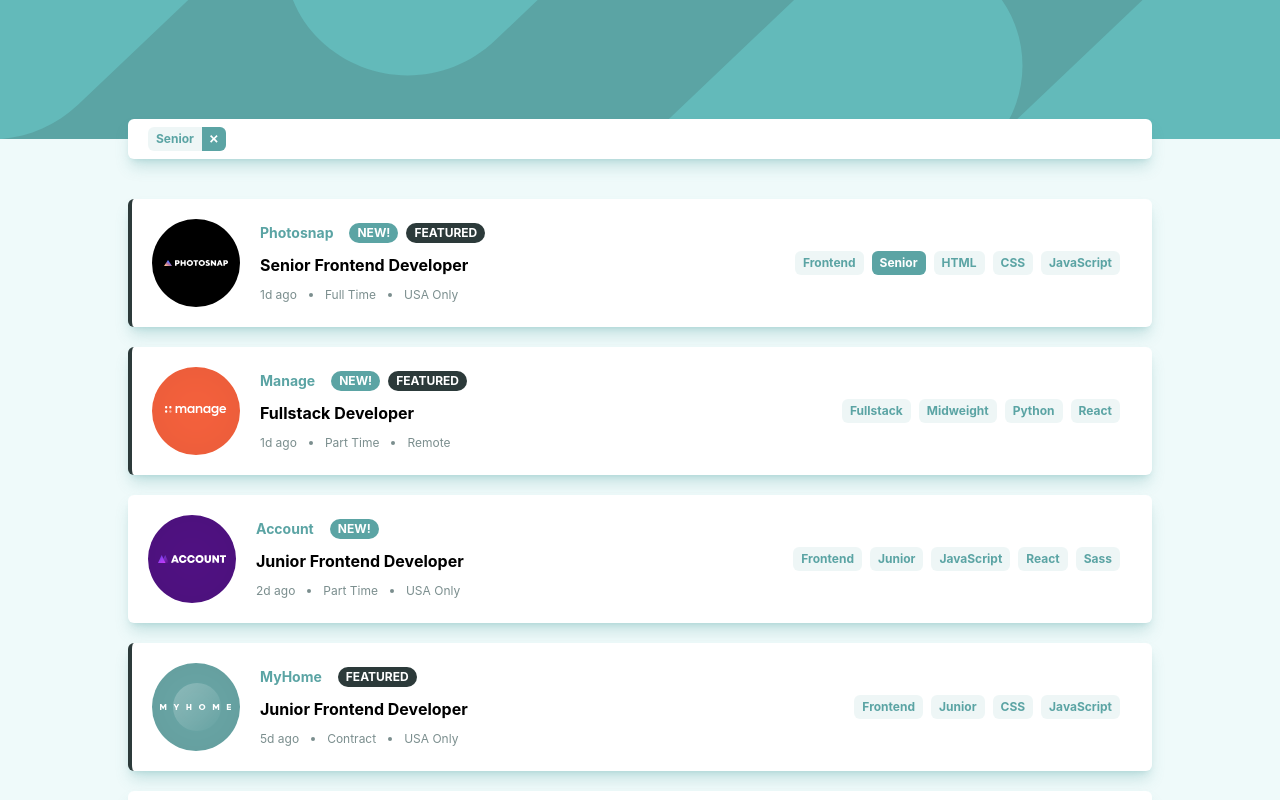
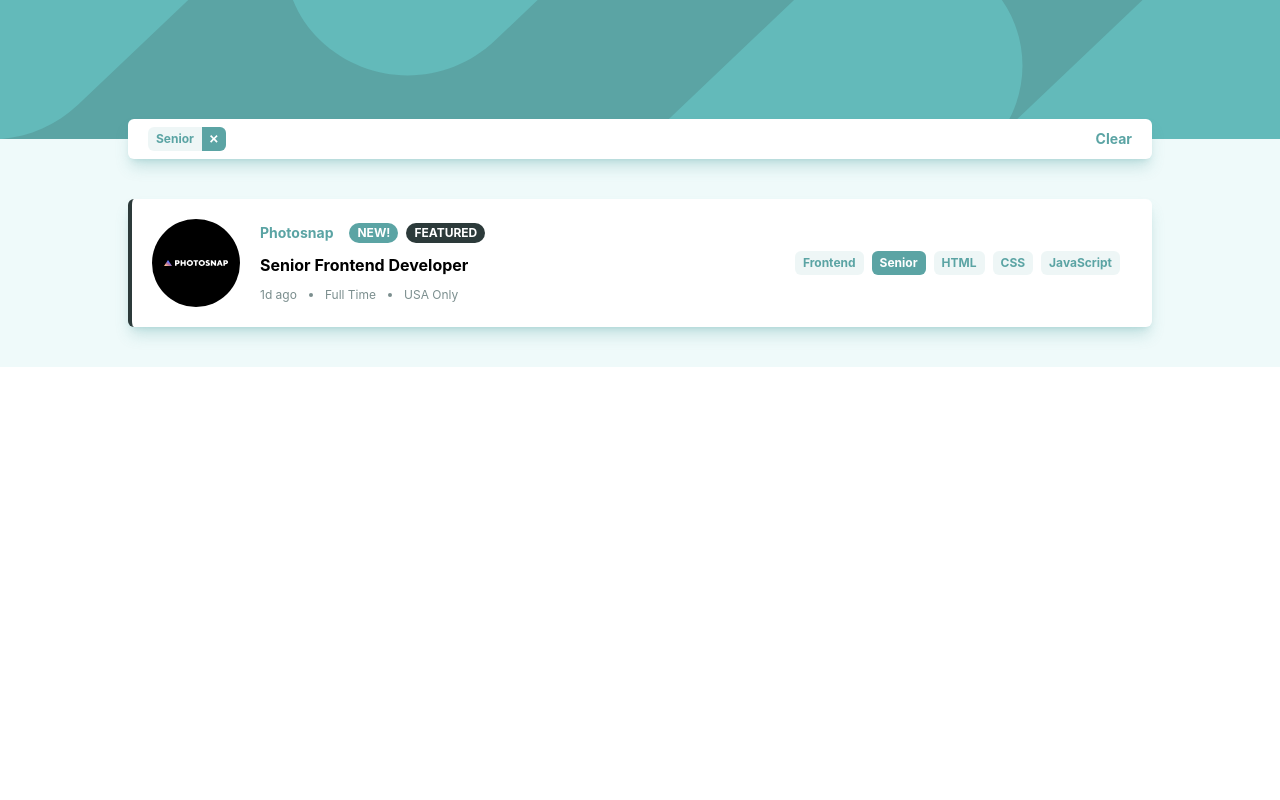
Before and after one commit to maiaralange/JobListings, a React (Vite) app: page / in a window 1280 px wide. Both pictures are taken after a click on the button "Senior". Shown: the top 800 px of the page. Built offline with nearby package versions, Linux system fonts and the light colour scheme.

Commit message:
Including filter logic

```diff
--- a/src/components/FilterBar.tsx
+++ b/src/components/FilterBar.tsx
@@ -2,13 +2,14 @@
 import { useFilter } from '../hooks/useFilter';
 
 export const FilterBar = () => {
-  const { filter, removeFilter } = useFilter();
+  const { filter, removeFilter, clear } = useFilter();
   return (
     <div className="flex justify-center">
-      <div className="-mt-5 flex h-10 w-4/5 items-center rounded-md bg-white shadow-lg shadow-desaturated-dark-cyan/30">
-        <div className="flex pl-5">
+      <div className="-mt-5 flex h-auto min-h-[2.5rem] w-4/5 items-center rounded-md bg-white px-5 py-2 shadow-lg shadow-desaturated-dark-cyan/30">
+        <div className="flex w-full justify-between">
           {filter.length ? (
-            filter.map((item, index) => (
+            <div className="flex flex-wrap">
+              {filter.map((item, index) => (
                 <div
                   key={index}
                   className="mr-2 flex justify-center rounded-md bg-desaturated-dark-cyan/10"
@@ -23,12 +24,19 @@
                     <img src={removeImg} className="h-2 w-2" />
                   </button>
                 </div>
-            ))
+              ))}
+            </div>
           ) : (
-            <span className="text-sm text-dark-grayish-cyan">
+            <span className=" text-sm text-dark-grayish-cyan">
               Click on the tags to filter!
             </span>
           )}
+          <button
+            className="text-sm font-bold text-desaturated-dark-cyan hover:brightness-75 active:underline"
+            onClick={clear}
+          >
+            Clear
+          </button>
         </div>
       </div>
     </div>
--- a/src/components/JobListing.tsx
+++ b/src/components/JobListing.tsx
@@ -1,16 +1,36 @@
 import { JobListing } from '../App';
+import { useFilter } from '../hooks/useFilter';
 import { JobItem } from './JobItem';
+import { TagType } from './Tag';
 
 interface JobListingProps {
   jobs: JobListing[];
 }
 
 export const JobList = ({ jobs }: JobListingProps) => {
+  const { filter } = useFilter();
+  const map: { [key in TagType]: (job: JobListing, name: string) => boolean } =
+    {
+      [TagType.Role]: (job, name) => job.role == name,
+      [TagType.Level]: (job, name) => job.level == name,
+      [TagType.Language]: (job, name) =>
+        Boolean(job.languages.find((language) => language == name)),
+      [TagType.Tool]: (job, name) =>
+        Boolean(job.tools.find((tool) => tool == name))
+    };
+
   return (
     <div className="flex flex-col items-center gap-5 py-10">
-      {jobs.map((job) => (
-        <JobItem key={job.id} job={job} />
-      ))}
+      {jobs
+        .filter((job) =>
+          filter.reduce(
+            (acc, item) => acc && map[item.type](job, item.name),
+            true
+          )
+        )
+        .map((job) => (
+          <JobItem key={job.id} job={job} />
+        ))}
     </div>
   );
 };
--- a/src/hooks/useFilter.tsx
+++ b/src/hooks/useFilter.tsx
@@ -10,6 +10,7 @@
   filter: Filter[];
   addFilter: (name: string, type: TagType) => void;
   removeFilter: (name: string) => void;
+  clear: () => void;
 }
 
 interface FilterProviderProps {
@@ -29,8 +30,12 @@
     setFilter((previous) => previous.filter((tag) => tag.name != name));
   }
 
+  function clear() {
+    setFilter([]);
+  }
+
   return (
-    <FilterContext.Provider value={{ filter, addFilter, removeFilter }}>
+    <FilterContext.Provider value={{ filter, addFilter, removeFilter, clear }}>
       {children}
     </FilterContext.Provider>
   );
```
Lines whose indentation alone changed are shown as unchanged.
